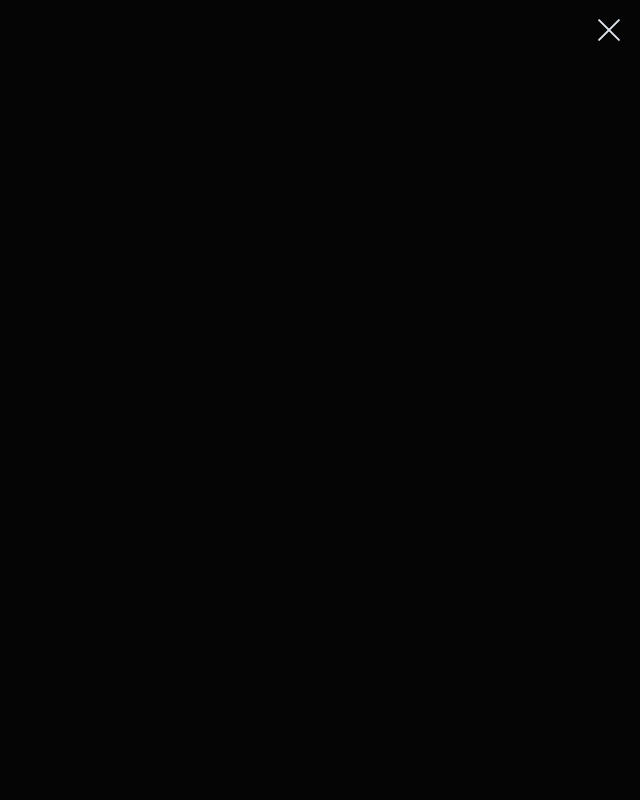
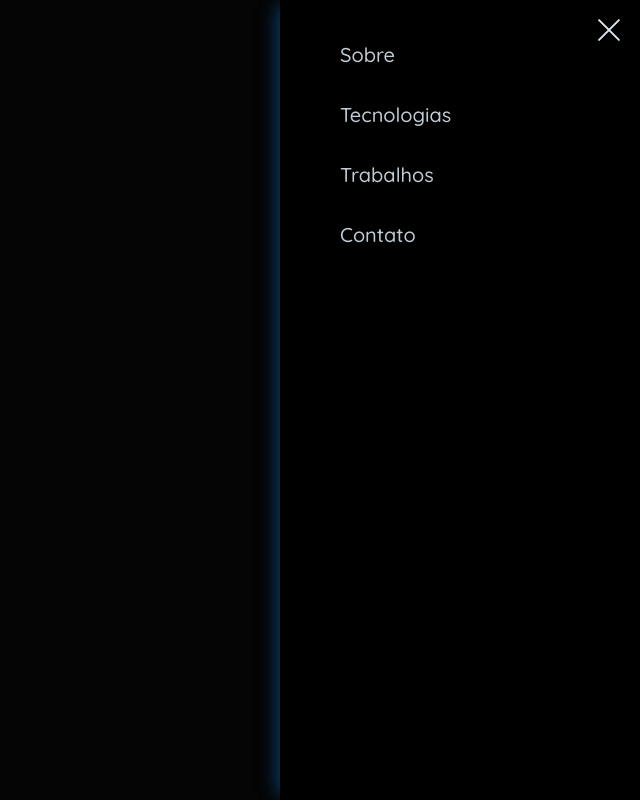
Before and after one commit to MaikolSantos/MaikolSantos, a React (Vite) app: page / in a window 1280 px wide. Both pictures are taken after a click on the button 1249 px from the left and 31 px from the top of the page. Shown: the whole page, without its empty margins (640-1280 px from the left). Built offline with nearby package versions, Linux system fonts and the light colour scheme.

Commit message:
feat: create navigation menu

```diff
--- a/package.json
+++ b/package.json
@@ -12,11 +12,13 @@
     "react": "^18.2.0",
     "react-dom": "^18.2.0",
     "react-router-dom": "^6.6.2",
+    "react-scroll": "^1.8.9",
     "styled-components": "^5.3.6"
   },
   "devDependencies": {
     "@types/react": "^18.0.26",
     "@types/react-dom": "^18.0.9",
+    "@types/react-scroll": "^1.8.6",
     "@types/styled-components": "^5.1.26",
     "@vitejs/plugin-react": "^3.0.0",
     "typescript": "^4.9.3",
--- a/src/components/Header/styles.ts
+++ b/src/components/Header/styles.ts
@@ -8,5 +8,7 @@
   position: fixed;
   top: 0;
   right: 0;
+  border-radius: 0.5rem;
+  background-color: var(--color-black-200);
 
 `
--- /dev/null
+++ b/src/components/Menu/index.tsx
@@ -0,0 +1,57 @@
+import React, { useContext } from "react";
+
+import { Link } from "react-scroll";
+
+import { Container } from "./styles";
+
+import planet from "../../assets/images/menu/planet.svg";
+import { MenuContext } from "../../contexts/MenuContext";
+
+const Menu = () => {
+  const { changeMenu } = useContext(MenuContext);
+
+  const menuItens = [
+    {
+      name: "Sobre",
+      to: "about",
+    },
+    {
+      name: "Tecnologias",
+      to: "tecs",
+    },
+    {
+      name: "Trabalhos",
+      to: "works",
+    },
+    {
+      name: "Contato",
+      to: "contact",
+    },
+  ];
+
+  return (
+    <Container>
+      <ul>
+        {menuItens.map(({ name, to }) => {
+          return (
+            <li key={to}>
+              <Link
+                to={to}
+                spy={true}
+                smooth={true}
+                offset={50}
+                duration={500}
+                onClick={changeMenu}
+              >
+                <img src={planet} alt="Planetinha" />
+                {name}
+              </Link>
+            </li>
+          );
+        })}
+      </ul>
+    </Container>
+  );
+};
+
+export default Menu;
--- /dev/null
+++ b/src/components/Menu/styles.ts
@@ -0,0 +1,65 @@
+import styled from "styled-components";
+
+export const Container = styled.nav`
+  position: fixed;
+  top: 0;
+  right: 0;
+  z-index: 1;
+  width: 100%;
+  max-width: 22.5rem;
+  height: 100vh;
+  background: var(--color-black-100);
+  box-shadow: -0.5625rem 0rem 1rem -0.375rem rgba(10, 106, 191, 0.57);
+
+  animation: menu 0.5s ease forwards;
+
+  ul {
+    padding: 2rem 1rem;
+    display: flex;
+    flex-direction: column;
+    gap: 1rem;
+    li {
+      display: flex;
+      align-items: center;
+    }
+    a {
+      display: flex;
+      align-items: center;
+      align-self: stretch;
+      cursor: pointer;
+      transition: 0.3s ease;
+      font-weight: 500;
+      font-size: 1.25rem;
+
+      img {
+        opacity: 0;
+        transition: 0.3s ease;
+
+        animation: planet 5s linear infinite;
+      }
+
+      :hover {
+        color: var(--color-brand-100);
+
+        img {
+          opacity: 1;
+        }
+      }
+    }
+  }
+
+  @keyframes menu {
+    from {
+      transform: translateX(12.5rem);
+    }
+    to {
+      transform: translateX(0);
+    }
+  }
+
+  @keyframes planet {
+    to {
+      transform: rotate(360deg);
+    }
+  }
+`;
--- a/src/pages/Home/index.tsx
+++ b/src/pages/Home/index.tsx
@@ -4,14 +4,16 @@
 import ButtonMenu from "../../components/ButtonMenu";
 
 import { MenuContext } from "../../contexts/MenuContext";
+import Menu from "../../components/Menu";
 
 const Home = () => {
-  const {isOpen, changeMenu} = useContext(MenuContext)
+  const { isOpen, changeMenu } = useContext(MenuContext);
 
   return (
     <div>
       <Header>
         <ButtonMenu open={isOpen} onClick={changeMenu} />
+        {isOpen && <Menu />}
       </Header>
     </div>
   );
```
Also changed, not shown: src/assets/images/menu/planet.svg (added), 1 other file (tests, documents, lock files or other folders).
